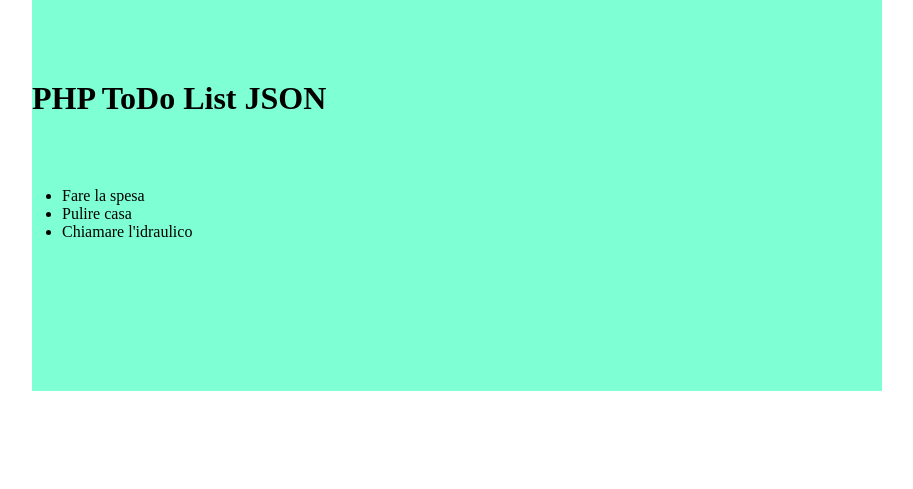
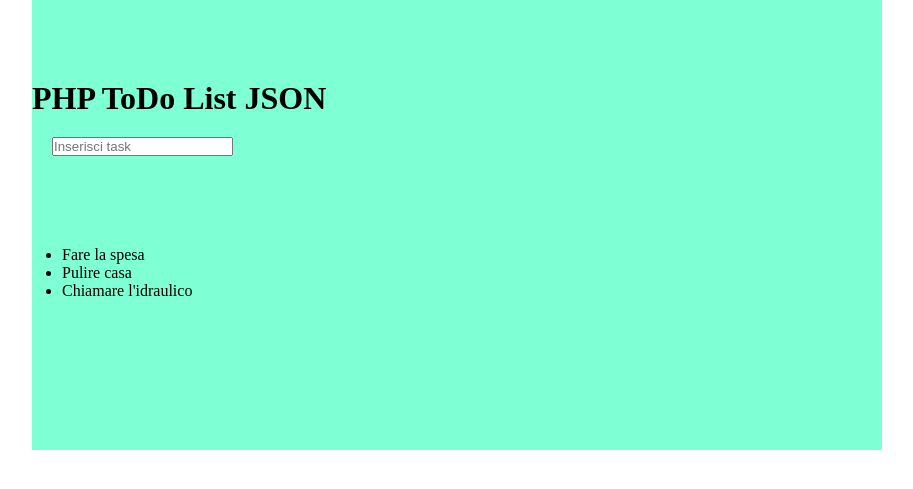
Before and after one commit to igorliotta/php-todo-list-json, a PHP site: page / in a window 1280 px wide. Shown: the top 489 px of the page, without its empty margins (183-1096 px from the left). Run offline with PHP 8.4, Linux system fonts and the light colour scheme.

Commit message:
Added: input in index.php

```diff
--- a/css/style.css
+++ b/css/style.css
@@ -14,3 +14,7 @@
 section {
     padding: 70px 30px;
 }
+
+.new-todo {
+    padding: 20px;
+}
--- a/index.php
+++ b/index.php
@@ -1,5 +1,6 @@
 <!DOCTYPE html>
 <html lang="en">
+
 <head>
     <meta charset="UTF-8">
     <meta name="viewport" content="width=device-width, initial-scale=1.0">
@@ -8,10 +9,14 @@
     <link rel="stylesheet" href="./css/style.css">
     <title>PHP ToDo List JSON</title>
 </head>
+
 <body>
     <div id="app">
         <div class="container">
             <h1>{{ title }}</h1>
+            <div class="new-todo">
+            <input type="text" v-model="newTodo" placeholder="Inserisci task">
+            </div>
             <section>
                 <ul>
                     <li v-for="(todo, i) in todos" :key="i">{{ todo.task }}</li>
@@ -20,6 +25,7 @@
         </div>
     </div>
 
-    <script src="./js/app.js" ></script>
+    <script src="./js/app.js"></script>
 </body>
+
 </html>
--- a/js/app.js
+++ b/js/app.js
@@ -5,14 +5,15 @@ const { createApp } = Vue
       return {
         title: 'PHP ToDo List JSON',
         todos: [],
+        newTodo: '',
       }
     },
     methods: {
         // Creo una funzione che mi permetta, tramite una chiamata AXIOS di tipo GET, di recuperarmi i dati e successivamente assegnarli all'array todos
         fetchData() {
             axios.get('server.php').then((res) => {
-                console.log(res.data)
-                this.todos = res.data
+                console.log(res.data.results)
+                this.todos = res.data.results
             })
         }
     },
--- a/server.php
+++ b/server.php
@@ -1,25 +1,20 @@
 <?php
 
-// Dichiaro un array iniziale, il quale contenuto sono una serie di array associativi contenenti la proprietà 'required' che sarà un valore booleano e 'task' che sarà il nostro $todo
-$todos = [
-    [
-        "required" => true,
-        "task" => "Fare la spesa"
-    ],
-    [
-        "required" => true,
-        "task" => "Pulire casa"
-    ],
-    [
-        "required" => true,
-        "task" => "Chiamare l'idraulico"
-    ],
+// Dopo aver creato un file json contenente l'array, importiamolo per renderlo disponibile nel server
+$todos_json = file_get_contents('./todos.json');
+
+// Decodifichiamo il file
+$todos = json_decode($todos_json, true);
+
+
+
+header('Content-Type: application/json');
+
+$response = [
+    'success' => true,
+    'results' => $todos,
 ];
 
-// Conversione dell'array in un file json
-header('Content-Type: application/json');
-
-// Stampa in pagina dell'array codificato
-echo json_encode($todos);
+echo json_encode($response);
 
 ?>
--- /dev/null
+++ b/todos.json
@@ -0,0 +1,14 @@
+[
+    {
+        "done": true,
+        "task": "Fare la spesa"
+    },
+    {
+        "done": true,
+        "task": "Pulire casa"
+    },
+    {
+        "done": true,
+        "task": "Chiamare l'idraulico"
+    }
+]
```
